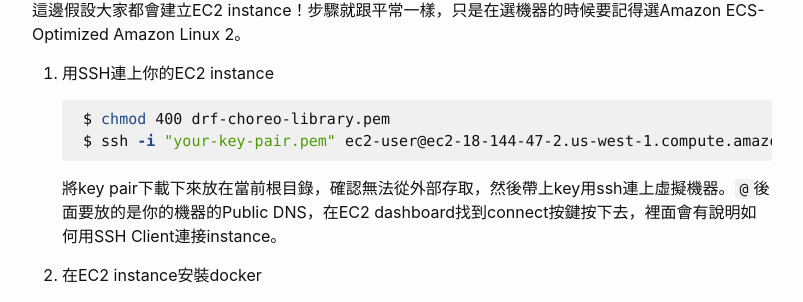
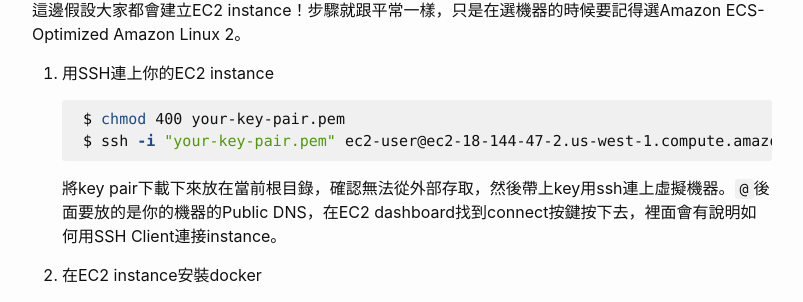
Before and after one commit to yunchipang/yunchipang.github.io, a Jekyll site: the page built from _posts/2023-02-23-deploying-dockerized-django-app-to-aws-ec2.md, in a window 1280 px wide and 900 px high, scrolled down 1486 px. Shown: the part 150-452 px from the top of the window, without its empty margins (238-1041 px from the left). Built offline with Jekyll 4.4.1, drawn with Linux system fonts in a browser that asks for light colours.

Commit message:
fix typo

````diff
--- a/_posts/2023-02-23-deploying-dockerized-django-app-to-aws-ec2.md
+++ b/_posts/2023-02-23-deploying-dockerized-django-app-to-aws-ec2.md
@@ -71,7 +71,7 @@
 1. 用SSH連上你的EC2 instance
 
     ```bash
-    $ chmod 400 drf-choreo-library.pem
+    $ chmod 400 your-key-pair.pem
     $ ssh -i "your-key-pair.pem" ec2-user@ec2-18-144-47-2.us-west-1.compute.amazonaws.com
     ```
     將key pair下載下來放在當前根目錄，確認無法從外部存取，然後帶上key用ssh連上虛擬機器。`@`後面要放的是你的機器的Public DNS，在EC2 dashboard找到connect按鍵按下去，裡面會有說明如何用SSH Client連接instance。
````
